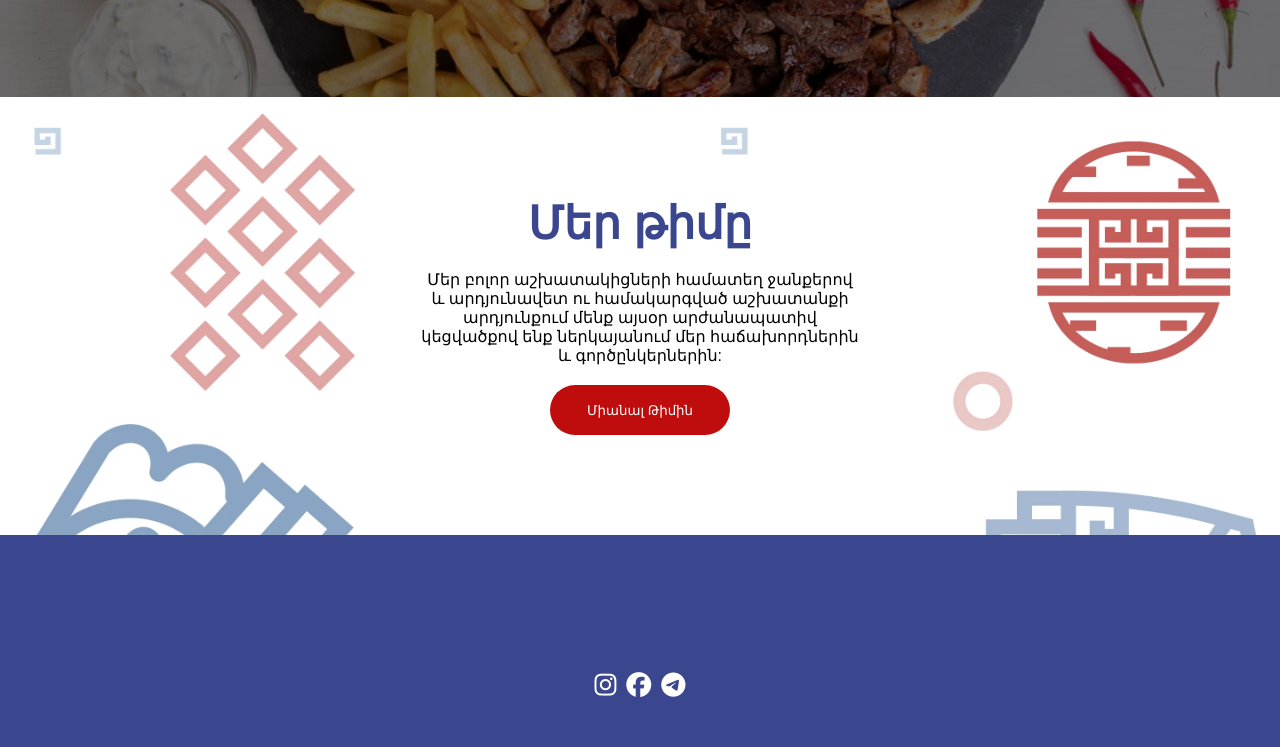
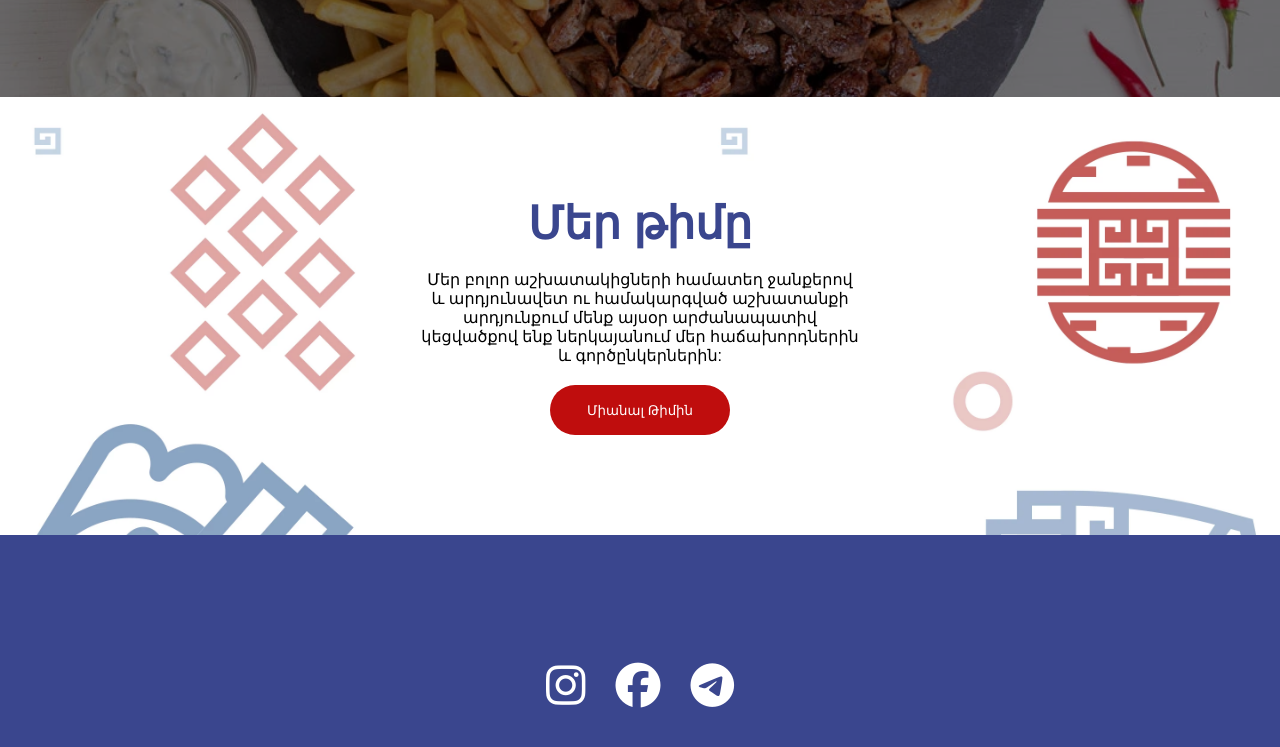
Before and after one commit to Vahe121/My.Gyros, a plain HTML site: page mer.html in a window 1280 px wide. Shown: the part 1724-2471 px from the top of the page. Drawn offline with Linux system fonts and the light colour scheme.

Commit message:
Update mer.css

```diff
--- a/mer.css
+++ b/mer.css
@@ -261,9 +261,13 @@ footer{
 .foot_icon{
     display: flex;
     color: white;
-    font-size: 25px;
-    gap: 10px;
+    font-size: 45px;
+    gap: 30px;
 }
 .foot_icon > .fa-brands{
     cursor: pointer;
+    transition: .3s;
 }
+.foot_icon .fa-brands:hover{
+    transform: scale(1.1) ;
+}
```
